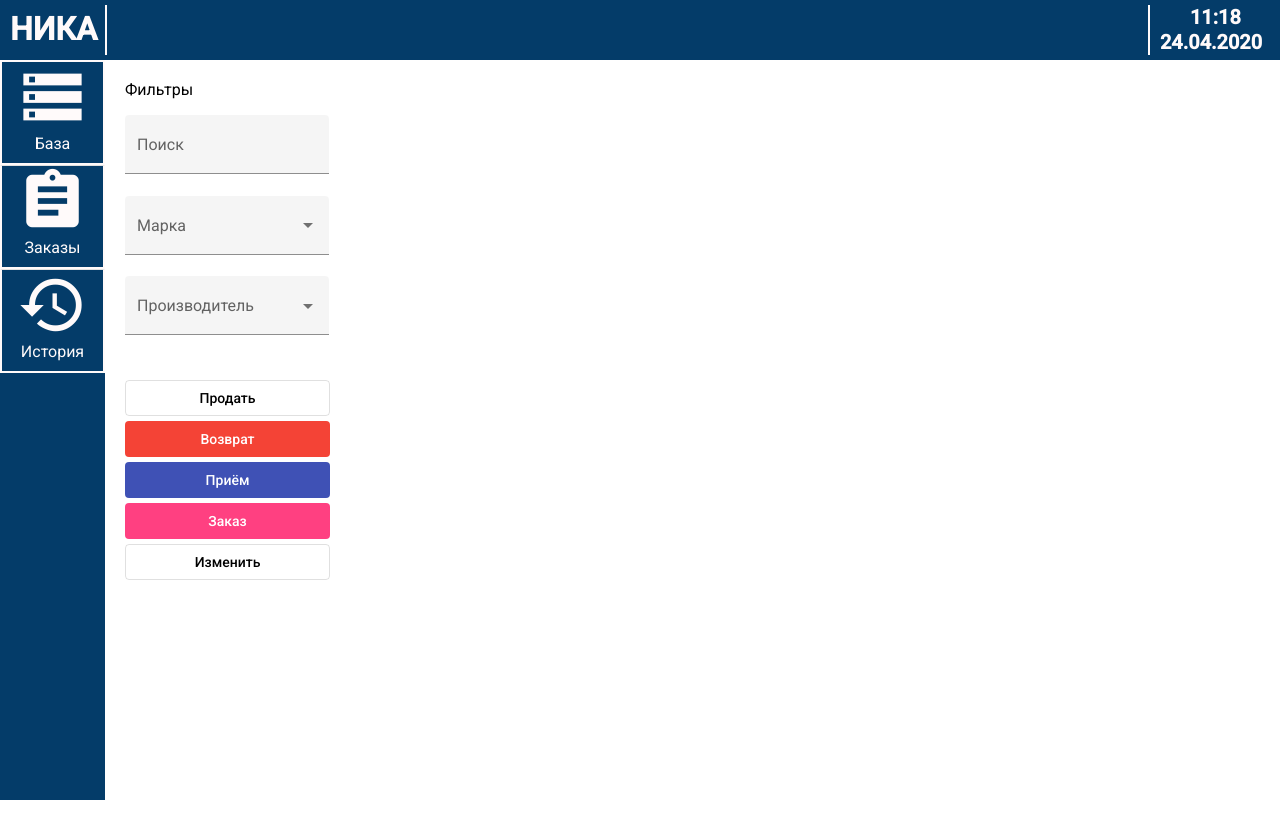
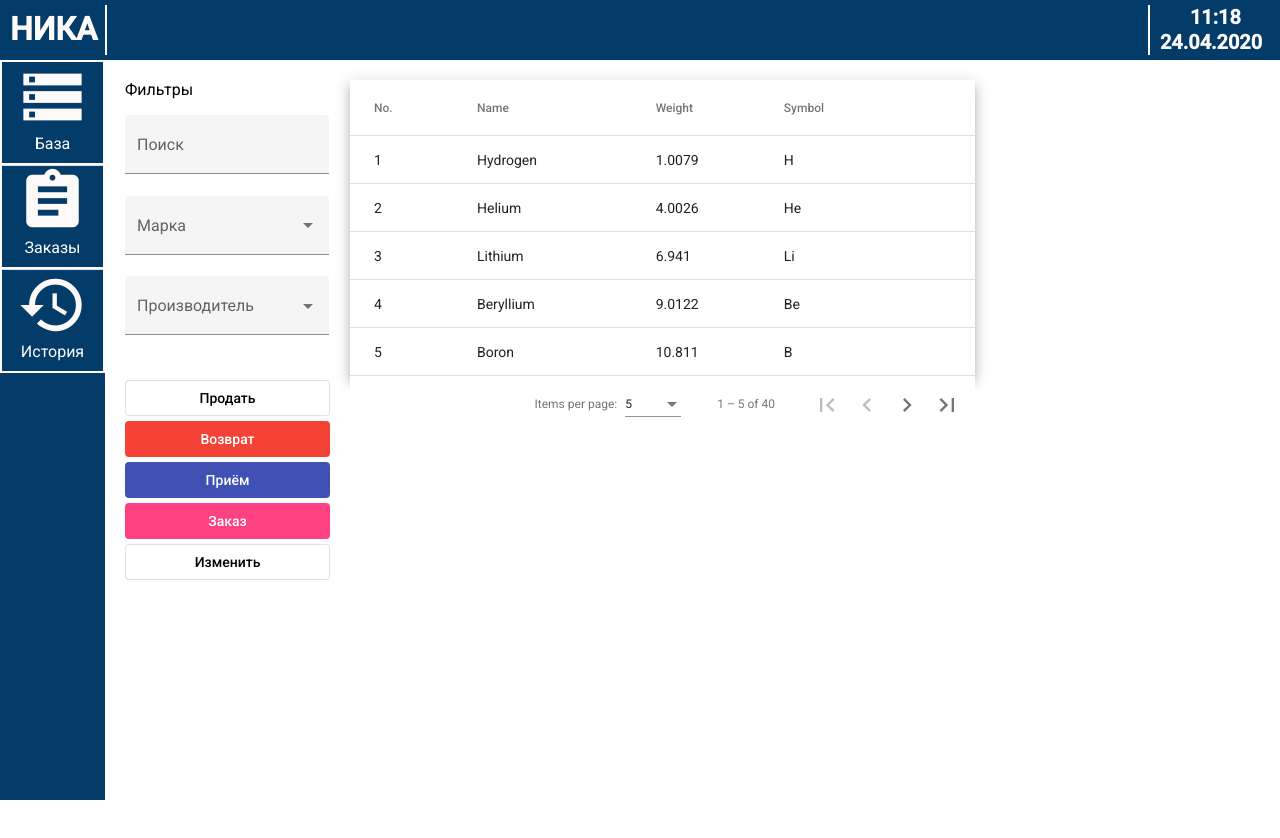
Before and after one commit to dementedmax/Nika, an Angular app in the folder nika-front/: page / in a window 1280 px wide. Shown: the top 838 px of the page. After the commit the page ends 800 px from the top, so only its background shows below. Built offline with nearby package versions, Linux system fonts and the light colour scheme.

Commit message:
Основа для таблицы
Фёрстка основы для таблицы

```diff
--- a/nika-front/src/app/app.module.ts
+++ b/nika-front/src/app/app.module.ts
@@ -11,6 +11,8 @@
 import { MatInputModule } from '@angular/material/input';
 import { MatSelectModule } from '@angular/material/select';
 import { MatButtonModule } from '@angular/material/button';
+import { MatTableModule } from '@angular/material/table';
+import { MatPaginatorModule } from '@angular/material/paginator';
 
 import { TopbarComponent } from './components/topbar/topbar.component';
 import { NavbarComponent } from './components/navbar/navbar.component';
@@ -33,7 +35,9 @@
     MatFormFieldModule,
     MatInputModule,
     MatSelectModule,
-    MatButtonModule
+    MatButtonModule,
+    MatTableModule,
+    MatPaginatorModule
   ],
   providers: [],
   bootstrap: [AppComponent]
--- a/nika-front/src/app/components/db-page/db-page.component.css
+++ b/nika-front/src/app/components/db-page/db-page.component.css
@@ -1,3 +1,9 @@
+.db-control-panel{
+    position: fixed;
+    z-index: 9999;
+    flex-basis: auto;
+}
+
 .db-filter{
     height: 300px;
     width: 205px;
@@ -14,3 +20,15 @@
     width: 100%;
     margin-bottom: 5px;
 }
+
+.db-table{
+    position: absolute;
+    top: 80px;
+    left: 350px;
+    width: 625px;
+}
+
+.data-table-content{
+    width: 625px;
+}
+/*calc(100% - 370px)*/
--- a/nika-front/src/app/components/db-page/db-page.component.html
+++ b/nika-front/src/app/components/db-page/db-page.component.html
@@ -1,3 +1,4 @@
+<div class="db-control-panel">
     <div class="db-filter">
         <p>Фильтры</p>
         <mat-form-field appearance="fill">
@@ -23,6 +24,7 @@
             </mat-select>
         </mat-form-field>
     </div>
+
     <div class="db-control-buttons">
         <button mat-stroked-button>Продать</button>
         <button mat-flat-button color="warn">Возврат</button>
@@ -30,3 +32,41 @@
         <button mat-flat-button color="accent">Заказ</button>
         <button mat-stroked-button>Изменить</button>
     </div>
+
+</div>
+
+<div class="db-table">
+    <table mat-table [dataSource]="dataSource" class="mat-elevation-z8 data-table-content">
+
+        <!--- Note that these columns can be defined in any order.
+              The actual rendered columns are set as a property on the row definition" -->
+
+        <!-- Position Column -->
+        <ng-container matColumnDef="position">
+            <th mat-header-cell *matHeaderCellDef> No. </th>
+            <td mat-cell *matCellDef="let element"> {{element.position}} </td>
+        </ng-container>
+
+        <!-- Name Column -->
+        <ng-container matColumnDef="name">
+            <th mat-header-cell *matHeaderCellDef> Name </th>
+            <td mat-cell *matCellDef="let element"> {{element.name}} </td>
+        </ng-container>
+
+        <!-- Weight Column -->
+        <ng-container matColumnDef="weight">
+            <th mat-header-cell *matHeaderCellDef> Weight </th>
+            <td mat-cell *matCellDef="let element"> {{element.weight}} </td>
+        </ng-container>
+
+        <!-- Symbol Column -->
+        <ng-container matColumnDef="symbol">
+            <th mat-header-cell *matHeaderCellDef> Symbol </th>
+            <td mat-cell *matCellDef="let element"> {{element.symbol}} </td>
+        </ng-container>
+
+        <tr mat-header-row *matHeaderRowDef="displayedColumns"></tr>
+        <tr mat-row *matRowDef="let row; columns: displayedColumns;"></tr>
+    </table>
+    <mat-paginator [pageSizeOptions]="[5, 10, 20]" showFirstLastButtons></mat-paginator>
+</div>
--- a/nika-front/src/app/components/db-page/db-page.component.ts
+++ b/nika-front/src/app/components/db-page/db-page.component.ts
@@ -1,4 +1,59 @@
-import { Component, OnInit } from '@angular/core';
+import { Component, OnInit, ViewChild } from '@angular/core';
+import {MatPaginator} from '@angular/material/paginator';
+import {MatTableDataSource} from '@angular/material/table';
+
+export interface PeriodicElement {
+  name: string;
+  position: number;
+  weight: number;
+  symbol: string;
+}
+
+const ELEMENT_DATA: PeriodicElement[] = [
+  {position: 1, name: 'Hydrogen', weight: 1.0079, symbol: 'H'},
+  {position: 2, name: 'Helium', weight: 4.0026, symbol: 'He'},
+  {position: 3, name: 'Lithium', weight: 6.941, symbol: 'Li'},
+  {position: 4, name: 'Beryllium', weight: 9.0122, symbol: 'Be'},
+  {position: 5, name: 'Boron', weight: 10.811, symbol: 'B'},
+  {position: 6, name: 'Carbon', weight: 12.0107, symbol: 'C'},
+  {position: 7, name: 'Nitrogen', weight: 14.0067, symbol: 'N'},
+  {position: 8, name: 'Oxygen', weight: 15.9994, symbol: 'O'},
+  {position: 9, name: 'Fluorine', weight: 18.9984, symbol: 'F'},
+  {position: 10, name: 'Neon', weight: 20.1797, symbol: 'Ne'},
+
+  {position: 1, name: 'Hydrogen', weight: 1.0079, symbol: 'H'},
+  {position: 2, name: 'Helium', weight: 4.0026, symbol: 'He'},
+  {position: 3, name: 'Lithium', weight: 6.941, symbol: 'Li'},
+  {position: 4, name: 'Beryllium', weight: 9.0122, symbol: 'Be'},
+  {position: 5, name: 'Boron', weight: 10.811, symbol: 'B'},
+  {position: 6, name: 'Carbon', weight: 12.0107, symbol: 'C'},
+  {position: 7, name: 'Nitrogen', weight: 14.0067, symbol: 'N'},
+  {position: 8, name: 'Oxygen', weight: 15.9994, symbol: 'O'},
+  {position: 9, name: 'Fluorine', weight: 18.9984, symbol: 'F'},
+  {position: 10, name: 'Neon', weight: 20.1797, symbol: 'Ne'},
+
+  {position: 1, name: 'Hydrogen', weight: 1.0079, symbol: 'H'},
+  {position: 2, name: 'Helium', weight: 4.0026, symbol: 'He'},
+  {position: 3, name: 'Lithium', weight: 6.941, symbol: 'Li'},
+  {position: 4, name: 'Beryllium', weight: 9.0122, symbol: 'Be'},
+  {position: 5, name: 'Boron', weight: 10.811, symbol: 'B'},
+  {position: 6, name: 'Carbon', weight: 12.0107, symbol: 'C'},
+  {position: 7, name: 'Nitrogen', weight: 14.0067, symbol: 'N'},
+  {position: 8, name: 'Oxygen', weight: 15.9994, symbol: 'O'},
+  {position: 9, name: 'Fluorine', weight: 18.9984, symbol: 'F'},
+  {position: 10, name: 'Neon', weight: 20.1797, symbol: 'Ne'},
+
+  {position: 1, name: 'Hydrogen', weight: 1.0079, symbol: 'H'},
+  {position: 2, name: 'Helium', weight: 4.0026, symbol: 'He'},
+  {position: 3, name: 'Lithium', weight: 6.941, symbol: 'Li'},
+  {position: 4, name: 'Beryllium', weight: 9.0122, symbol: 'Be'},
+  {position: 5, name: 'Boron', weight: 10.811, symbol: 'B'},
+  {position: 6, name: 'Carbon', weight: 12.0107, symbol: 'C'},
+  {position: 7, name: 'Nitrogen', weight: 14.0067, symbol: 'N'},
+  {position: 8, name: 'Oxygen', weight: 15.9994, symbol: 'O'},
+  {position: 9, name: 'Fluorine', weight: 18.9984, symbol: 'F'},
+  {position: 10, name: 'Neon', weight: 20.1797, symbol: 'Ne'},
+];
 
 @Component({
   selector: 'app-db-page',
@@ -9,7 +64,13 @@
 
   constructor() { }
 
+  displayedColumns: string[] = ['position', 'name', 'weight', 'symbol'];
+  dataSource = new MatTableDataSource<PeriodicElement>(ELEMENT_DATA);
+
+  @ViewChild(MatPaginator, {static: true}) paginator: MatPaginator;
+
   ngOnInit() {
+    this.dataSource.paginator = this.paginator;
   }
 
 }
```
Lines whose indentation alone changed are shown as unchanged.
